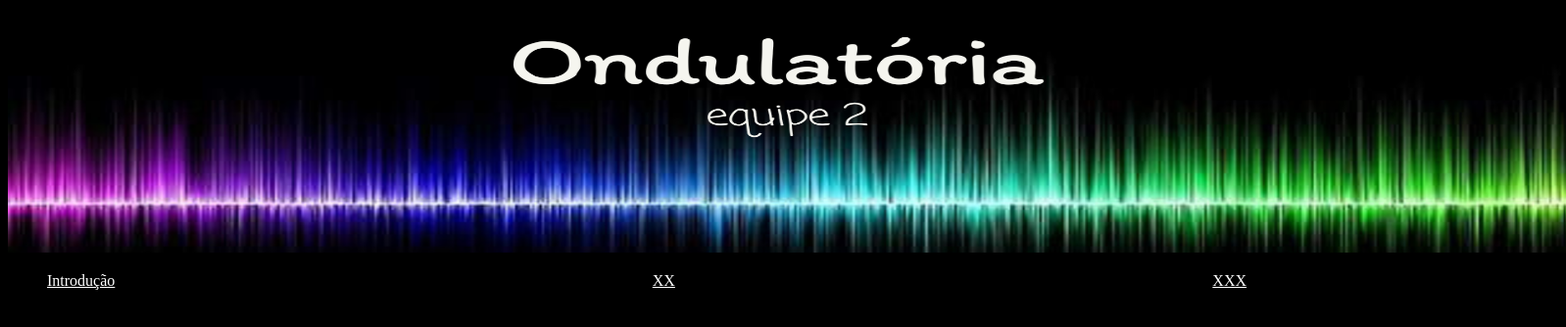
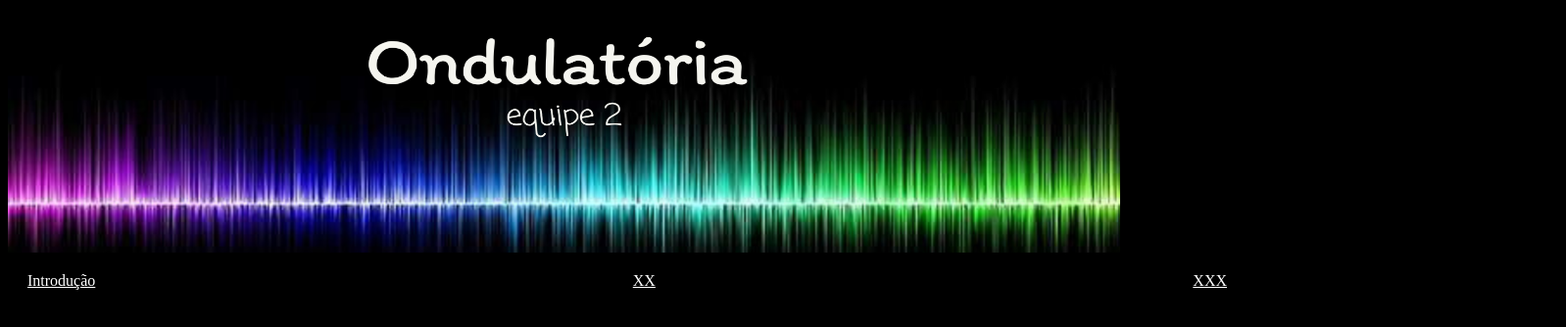
Before and after one commit to leovaz17/Site-em-Equipe, a plain HTML site: page index.html in a window 1280 px wide. Shown: the whole page at 98% size, 1598 px wide, since content can reach past the window. Drawn offline with Linux system fonts and the light colour scheme.

Commit message:
Update style.css

```diff
--- a/style.css
+++ b/style.css
@@ -3,6 +3,8 @@ ul{
     justify-content: space-between;
     align-items: center;
     list-style-type: none;
+    margin-right: 20px;
+    margin-left: -20px;
 }
 body{
     color: white;
@@ -12,6 +14,6 @@ a{
     color: white;
 }
 .imagem{
-    width: 1590px;
+    width: 1135px;
     height: 250px;
 }
```
